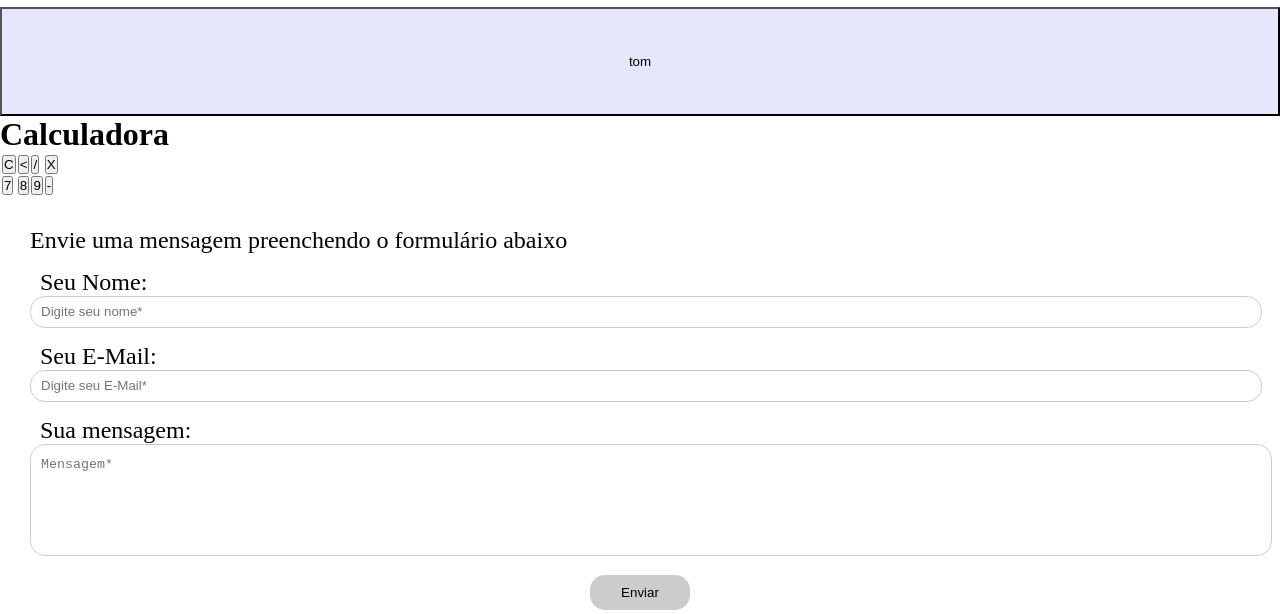
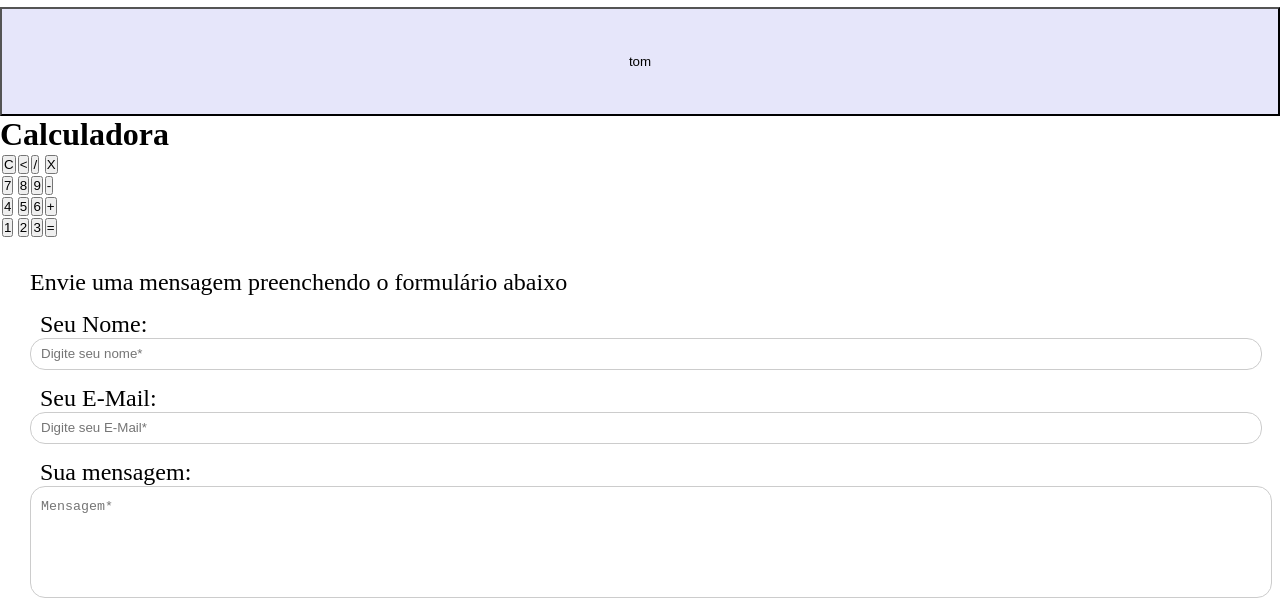
Before and after one commit to CarolinaMCF/CEP, a plain HTML site: page programaçao.html in a window 1280 px wide. Shown: the part 1807-2421 px from the top of the page. Drawn offline with Linux system fonts and the light colour scheme.

Commit message:
3ª e 4ª linha

```diff
--- a/programaçao.html
+++ b/programaçao.html
@@ -189,6 +189,18 @@
         <td><button>9</button></td>
         <td><button>-</button></td>
     </tr>
+    <tr>
+        <td><button>4</button></td>
+        <td><button>5</button></td>
+        <td><button>6</button></td>
+        <td><button>+</button></td>
+    </tr>
+    <tr>
+        <td><button>1</button></td>
+        <td><button>2</button></td>
+        <td><button>3</button></td>
+        <td><button>=</button></td>
+    </tr>
    </table>
 </div>
 
```
